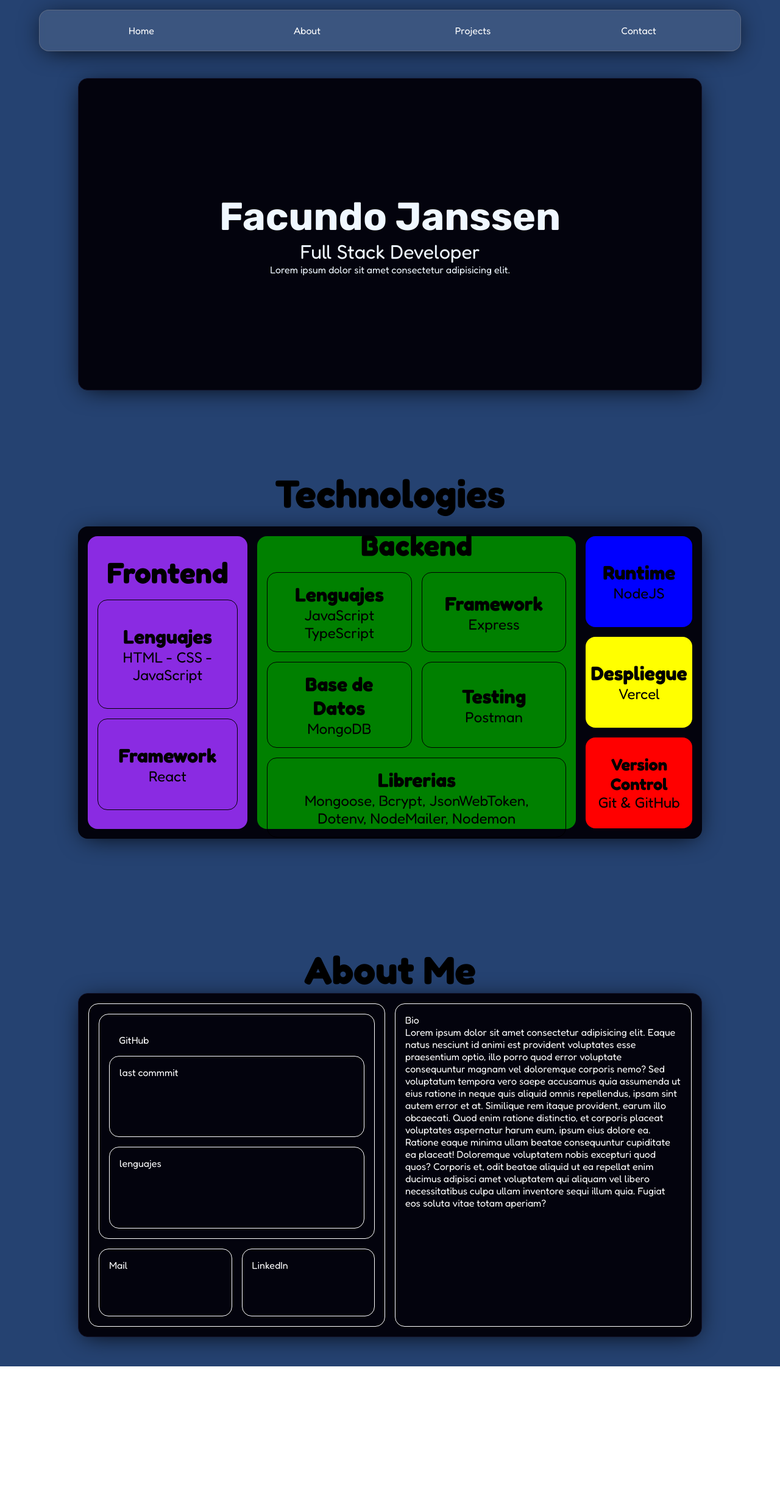
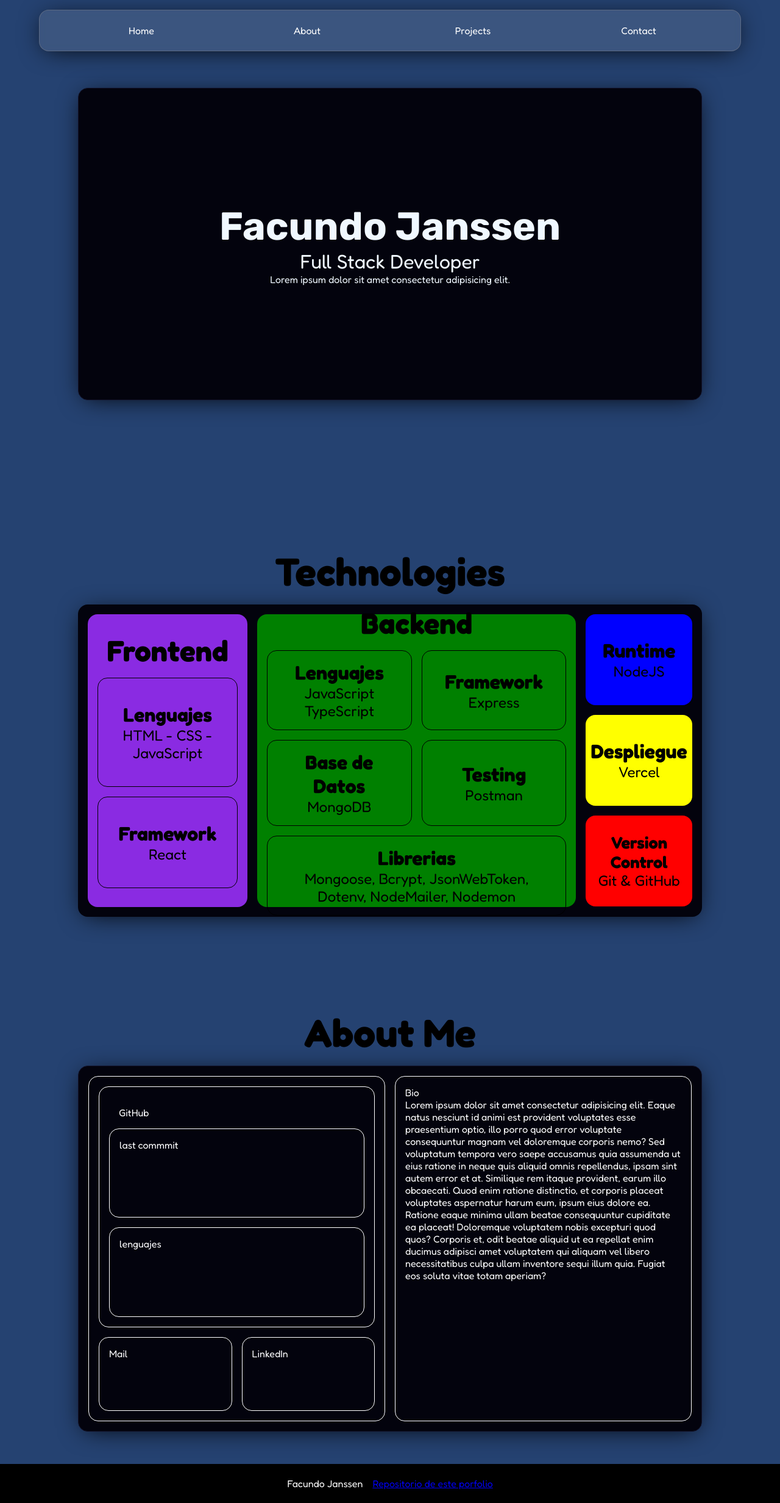
Before and after one commit to FacuJanssen/porfolio, a React (Vite) app: page / in a window 1280 px wide. Shown: the whole page at 61% size. Before the commit the page ends 2240 px from the top, so only its background shows below. Built offline with nearby package versions, Linux system fonts and the light colour scheme; a web font is replaced by a local one.

Commit message:
flexbox hero

```diff
--- a/src/App.jsx
+++ b/src/App.jsx
@@ -1,10 +1,6 @@
 import React from "react";
 import NavBar from "./components/NavBar/NavBar";
 import Content from "./components/Content/Content";
-import Footer from "./components/Footer/Footer";
-import Technologies from "./components/Technologies/Technologies";
-import AboutMe from "./components/AboutMe/AboutMe";
-import Hero from "./components/Hero/Hero";
 import "./App.css";
 
 function App() {
@@ -12,7 +8,6 @@ function App() {
         <>
             <NavBar />
             <Content />
-            {/* <Footer /> */}
         </>
     );
 }
--- a/src/components/AboutMe/AboutMe.css
+++ b/src/components/AboutMe/AboutMe.css
@@ -2,10 +2,9 @@
     display: flex;
     flex-direction: column;
     align-items: center;
-    justify-content: flex-end;
+    justify-content: center;
     height: 100vh;
-    margin-inline: 3rem;
-    padding-bottom: 3rem;
+    gap: 1rem;
 }
 
 .about-me__title {
--- a/src/components/Content/Content.jsx
+++ b/src/components/Content/Content.jsx
@@ -3,6 +3,7 @@ import "./Content.css";
 import Hero from "../Hero/Hero";
 import Technologies from "../Technologies/Technologies";
 import AboutMe from "../AboutMe/AboutMe";
+import Footer from "../Footer/Footer";
 import "./Content.css";
 
 const Content = () => {
@@ -11,6 +12,7 @@ const Content = () => {
             <Hero />
             <Technologies />
             <AboutMe />
+            <Footer />
         </div>
     );
 };
--- a/src/components/Footer/Footer.css
+++ b/src/components/Footer/Footer.css
@@ -6,8 +6,6 @@
     justify-content: center;
     align-items: center;
     gap: 1rem;
-    position: absolute;
-    z-index: 1;
 }
 
 .sign {
--- a/src/components/Hero/Hero.css
+++ b/src/components/Hero/Hero.css
@@ -3,9 +3,16 @@
     flex-direction: column;
     align-items: center;
     justify-content: center;
-    margin-top: 8rem;
+    height: 100vh;
+}
+
+.hero__container {
+    display: flex;
+    flex-direction: column;
+    align-items: center;
+    justify-content: center;
+    width: 64rem;
     height: 32rem;
-    width: 64rem;
     border-radius: 1rem;
     box-shadow: 0 5px 40px -10px rgb(0, 0, 0);
     background-color: oklch(10.633% 0.02858 280.39);
--- a/src/components/Hero/Hero.jsx
+++ b/src/components/Hero/Hero.jsx
@@ -4,11 +4,13 @@ import "./Hero.css";
 const Hero = () => {
     return (
         <div className="hero">
-            <h1 className="hero__title">Facundo Janssen</h1>
-            <span className="hero__subtitle">Full Stack Developer</span>
-            <p className="hero__description">
-                Lorem ipsum dolor sit amet consectetur adipisicing elit.
-            </p>
+            <div className="hero__container">
+                <h1 className="hero__title">Facundo Janssen</h1>
+                <span className="hero__subtitle">Full Stack Developer</span>
+                <p className="hero__description">
+                    Lorem ipsum dolor sit amet consectetur adipisicing elit.
+                </p>
+            </div>
         </div>
     );
 };
--- a/src/components/Technologies/Technologies.css
+++ b/src/components/Technologies/Technologies.css
@@ -4,13 +4,11 @@
     align-items: center;
     justify-content: center;
     height: 100vh;
-    width: 100vw;
+    gap: 1rem;
 }
 
 .technologies-title {
     font-size: 4rem;
-    margin-top: 4rem;
-    margin-bottom: 1rem;
 }
 
 .technologies-container {
--- a/src/index.css
+++ b/src/index.css
@@ -1,6 +1,5 @@
 @import url("https://fonts.googleapis.com/css2?family=Rubik:ital,wght@0,300..900;1,300..900&display=swap");
 @import url("https://fonts.googleapis.com/css2?family=Alan+Sans:wght@300..900&family=Capriola&family=Fredoka:wght@300..700&family=Nunito:ital,wght@0,200..1000;1,200..1000&display=swap");
-
 
 * {
     box-sizing: border-box;
@@ -8,5 +7,4 @@
     padding: 0;
     /* font-family: "Rubik", sans-serif; */
     font-family: "Fredoka", sans-serif;
-
 }
```
